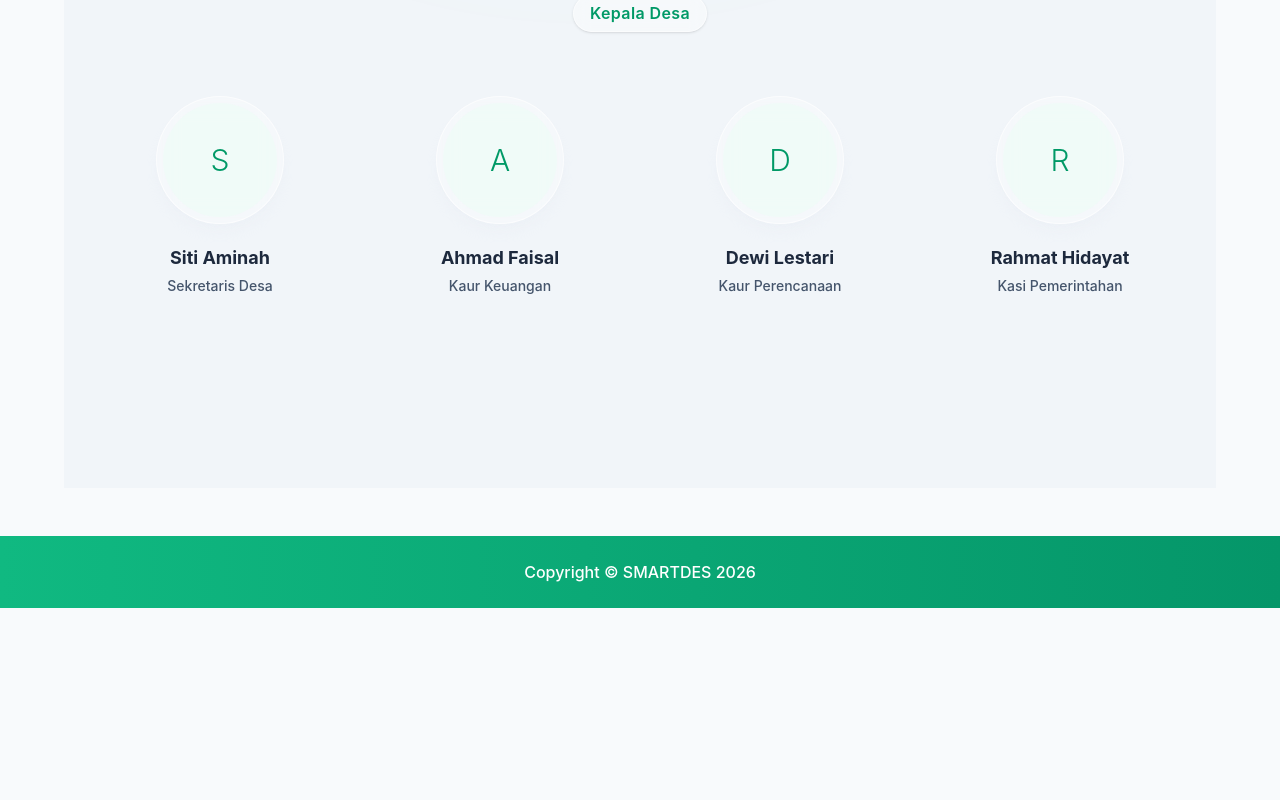
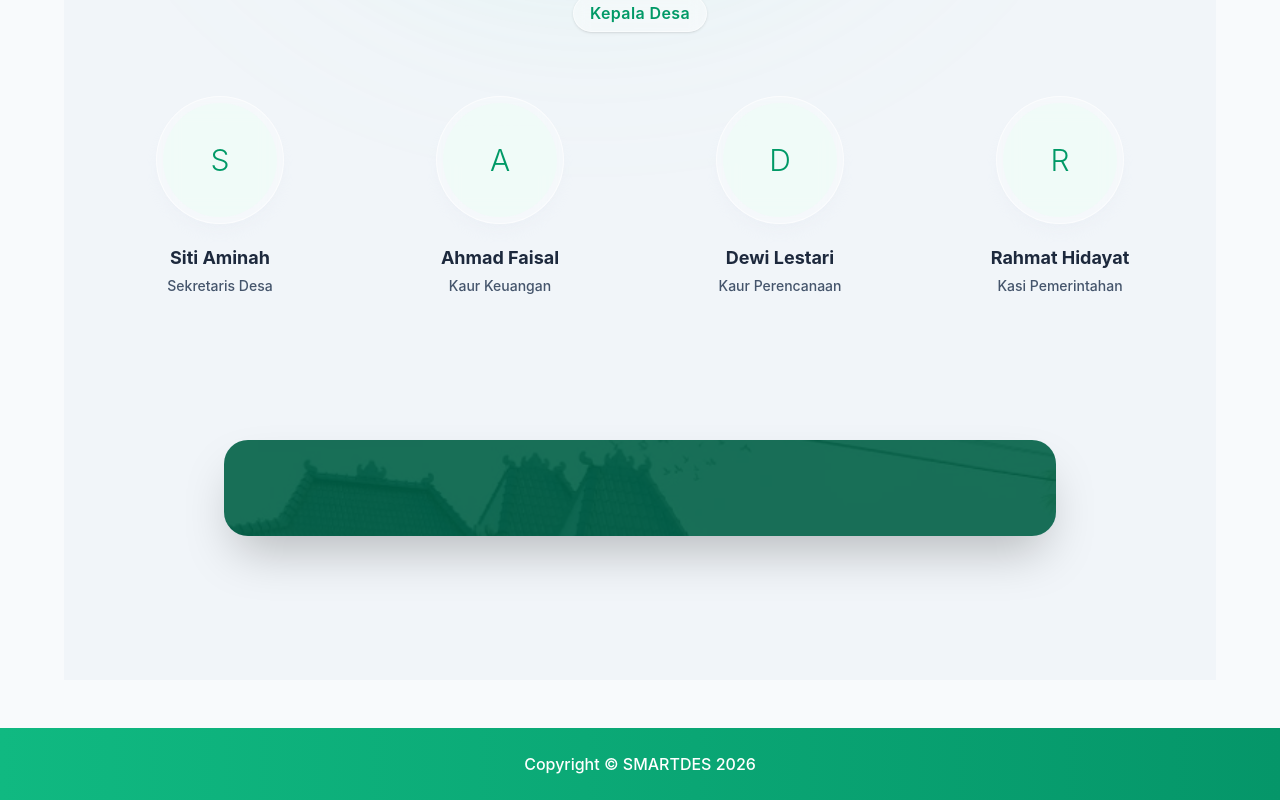
Before and after one commit to muhammadarlianoscar-uti/TA-WEB-24-SEMBADE, a Next.js app in the folder my-app/: page /profil in a window 1280 px wide. Shown: the part 3260-4060 px from the top of the page. Before the commit the page ends 3868 px from the top, so only its background shows below. Built offline with nearby package versions, Linux system fonts and the light colour scheme.

Commit message:
menambahkan kolom kotak lokasi

```diff
--- a/my-app/app/profil/page.tsx
+++ b/my-app/app/profil/page.tsx
@@ -181,6 +181,15 @@ export default function Profil() {
         </div>
       </section>
 
+      {/* ================= SECTION 7: KONTAK & LOKASI (BARU) ================= */}
+      <section className="py-12 px-4 sm:px-6 lg:px-8 max-w-4xl mx-auto">
+        <div className="p-8 md:p-12 rounded-3xl bg-emerald-800 backdrop-blur-xl shadow-2xl relative overflow-hidden text-center text-white">
+          <div className="absolute inset-0 z-0 bg-[url('/images/balai.webp')] bg-cover opacity-10"></div>
+
+
+        </div>
+      </section>
+
     </div>
   );
 }
```
